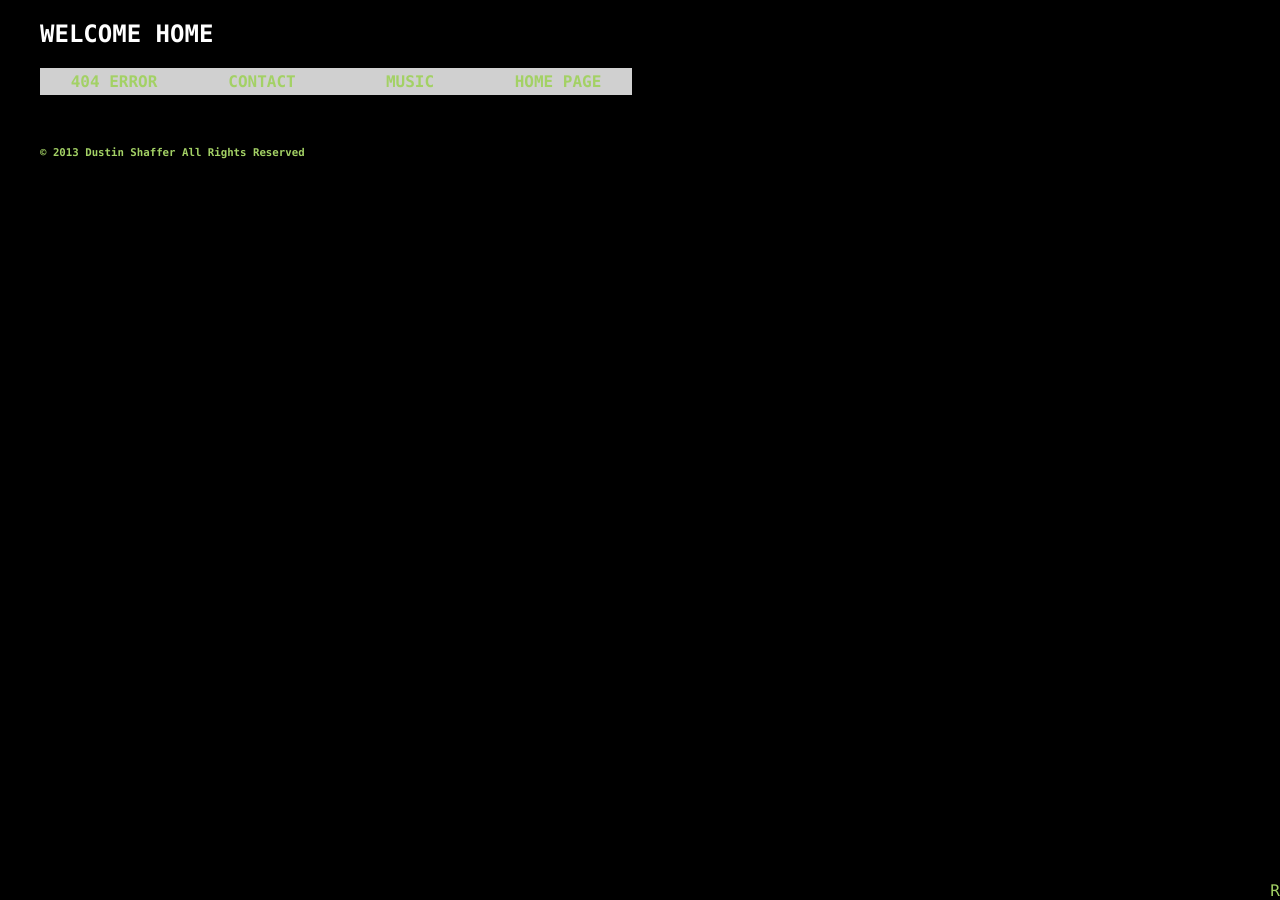
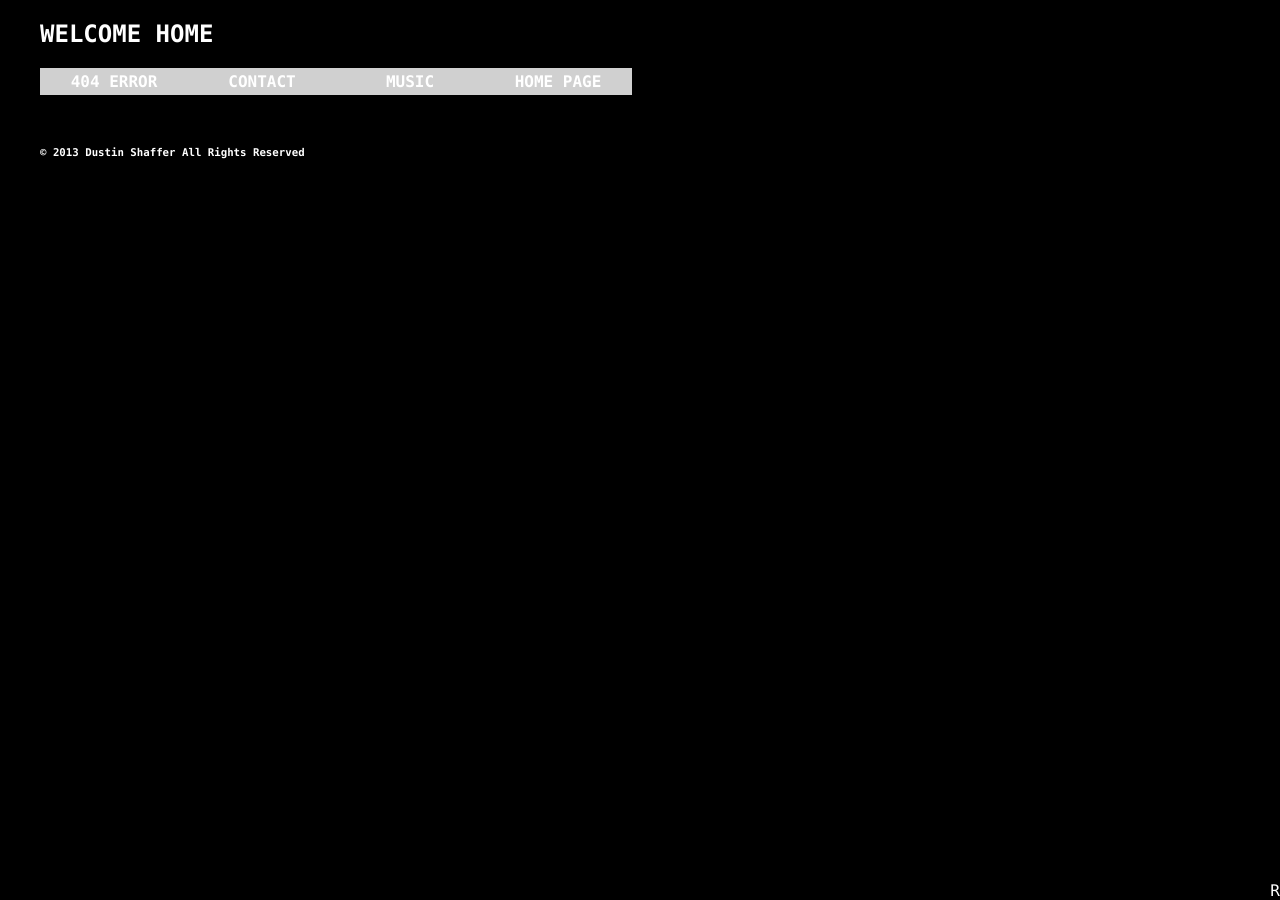
Before and after one commit to misterdustinface/misterdustinface.github.io, a Jekyll site: the page built from index.html, in a window 1280 px wide. Built offline with Jekyll 4.4.1, drawn with Linux system fonts in a browser that asks for light colours; comment, search, counter and statistics services are not loaded.

Commit message:
Update theme.css

```diff
--- a/css/theme1/theme.css
+++ b/css/theme1/theme.css
@@ -14,9 +14,9 @@
 
 /* text "FACE" */
 
-a:link    {font-family:"Lucida Console", Monaco, monospace; text-decoration: none; color:#a3d165;} /* unvisited link */
+a:link    {font-family:"Lucida Console", Monaco, monospace; text-decoration: none; color:#ffffff;} /* unvisited link */
 a:visited {font-family:"Lucida Console", Monaco, monospace; text-decoration: none; color:#bd96bd;} /* visited link */
-a:hover   {font-family:"Lucida Console", Monaco, monospace; text-decoration: none; color:#ffffff;}   /* mouse over link */
+a:hover   {font-family:"Lucida Console", Monaco, monospace; text-decoration: none; color:#a3d165;}   /* mouse over link */
 a:active  {font-family:"Lucida Console", Monaco, monospace; text-decoration: none; color:#07f5ed;}  /* selected link */
 
 /* --  HOMEBAR CODE AREA  -- /*
```
